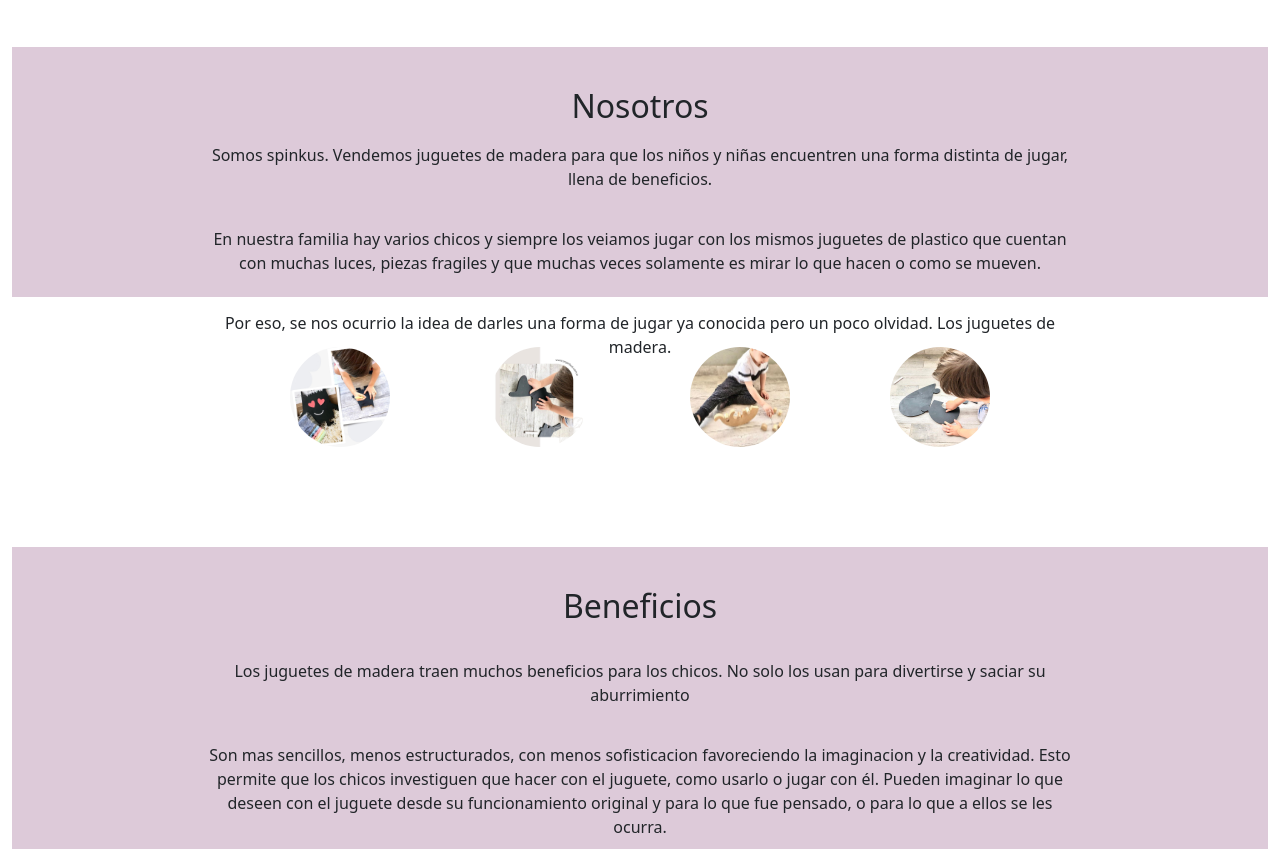
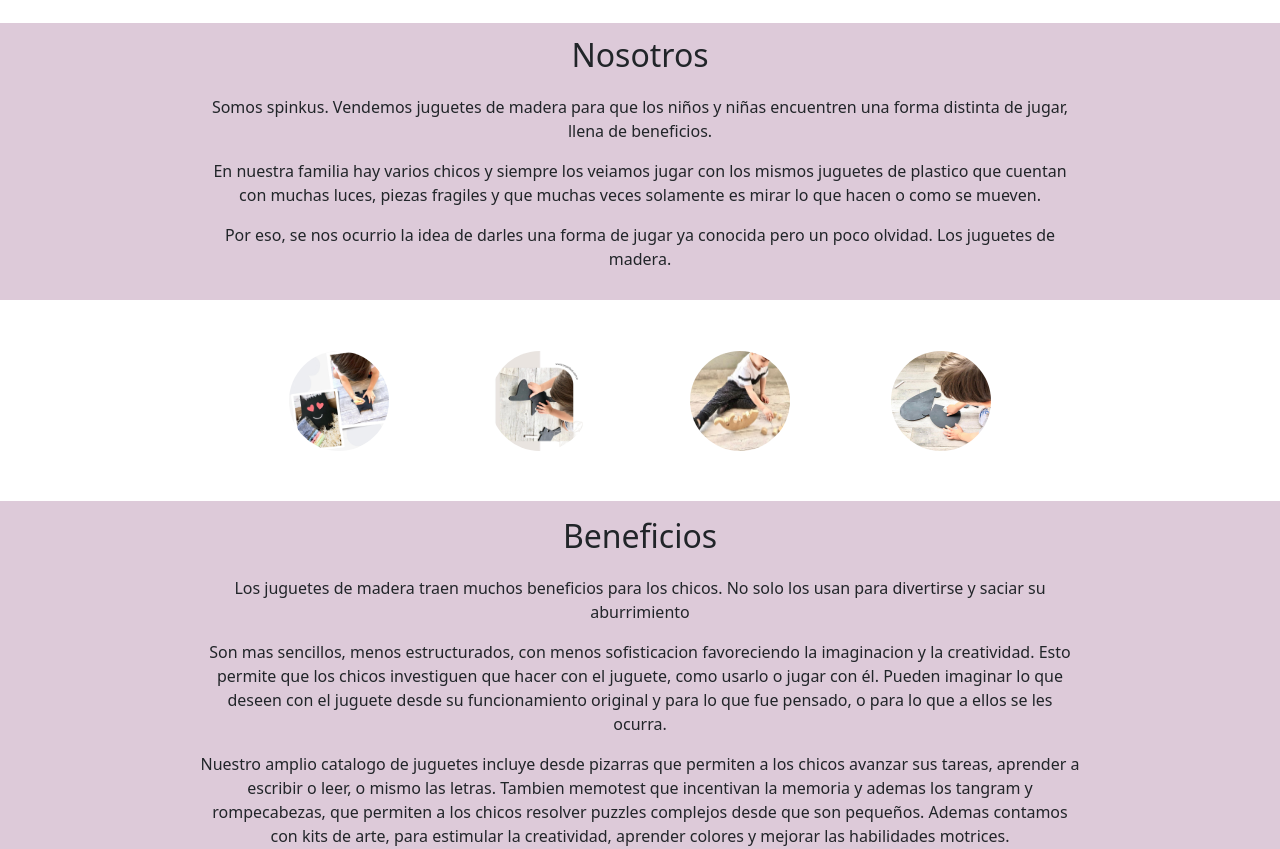
Before and after one commit to TomasM99/spinkus, a plain HTML site: page paginas/quienes_somos.html in a window 1280 px wide. Shown: the part 103-952 px from the top of the page. Drawn offline with nearby package versions, Linux system fonts and the light colour scheme.

Commit message:
Quienes somos listo

```diff
--- a/css/estilos.css
+++ b/css/estilos.css
@@ -217,11 +217,13 @@ html{
 .juguete p{
     text-align: center;
     margin-bottom: 0px;
+    padding: 1%;
 }
 
 .juguete input{
     margin-top: 4%;
-    margin-left: 38%;
+    margin-left: 37%;
+    padding: 1%;
 }
 
 .juguete img{
@@ -229,8 +231,9 @@ html{
     width: 99%;
 }
 
-.parrafoCombo{
-    padding-left: 70px;
+.parrafo_combo{
+    background-color: #ddcad9;
+    padding: 3%;
 }
 
 .hvr-grow {
@@ -253,50 +256,41 @@ html{
 
 /* Quienes Somos */
 
+.quienes_somos{
+    background-color: #ddcad9;
+    margin-top: 2%;
+    margin-bottom: 2%;
+}
+
 .box_informacion{
     display: flex;
     flex-direction: column;
-    justify-content: space-between;
-    background-color: #ddcad9;
-    margin-top: 50px;
-    text-align: center;
-    height: 250px;
-    width: 100%;
+    align-items: center;
 }
 
-.box_informacion h2{
-    padding-top: 40px;
-}
-
-.beneficios{
-    height: 500px;
-    margin-bottom: 40px;
+.box_informacion div h2{
+    padding-top: 10%;
 }
 
 .parrafos_quienes_somos{
     display: flex;
     flex-direction: column;
-    align-items: center;
-    padding-bottom: 50px;
-}
-
-.parrafos_quienes_somos p{
-    padding-top: 10px;
-    padding-bottom: 10px;
+    text-align: center;
+    padding-top: 1%;
+    padding-bottom: 1%;
     width: 70%;
 }
 
 .fotos_circulares{
     display: flex;
     justify-content: center;
-    margin-top: 50px;
-    margin-bottom: 50px;
+    margin-top: 2%;
+    margin-bottom: 2%;
 }
 
 .fotos_circulares div{
-    display: inline-block;
-    padding-left: 50px;
-    padding-right: 50px;
+    padding-left: 4%;
+    padding-right: 4%;
 }
 
 .fotos_circulares div img{
--- a/paginas/quienes_somos.html
+++ b/paginas/quienes_somos.html
@@ -43,9 +43,11 @@
 
     <main class="cuerpo">
         <div class="row">
-            <div class="col-12">
+            <div class="col-12 quienes_somos">
                 <section class="box_informacion"> <!--Introduccion-->
-                    <h2 class="elemento_box">Nosotros</h2>
+                    <div>
+                        <h2 class="elemento_box">Nosotros</h2>
+                    </div>
                     <div class="parrafos_quienes_somos">
                         <p class="elemento_box">
                             Somos spinkus. Vendemos juguetes de madera para que los niños y niñas encuentren una forma distinta de jugar, llena de beneficios.
@@ -82,9 +84,11 @@
         </div>
 
         <div class="row">
-            <div class="col-12">
-                <section class="box_informacion beneficios"> <!--Beneficios de juguetes de madera-->
-                    <h2 class="elemento_box">Beneficios</h2>
+            <div class="col-12 quienes_somos">
+                <section class="box_informacion"> <!--Beneficios de juguetes de madera-->
+                    <div>
+                        <h2 class="elemento_box">Beneficios</h2>
+                    </div>
                     <div class="parrafos_quienes_somos">
                         <p class="elemento_box">
                             Los juguetes de madera traen muchos beneficios para los chicos. No solo los usan para divertirse y saciar su aburrimiento
```
Also changed, not shown: paginas/ofertas.html (+2 -2 lines).
